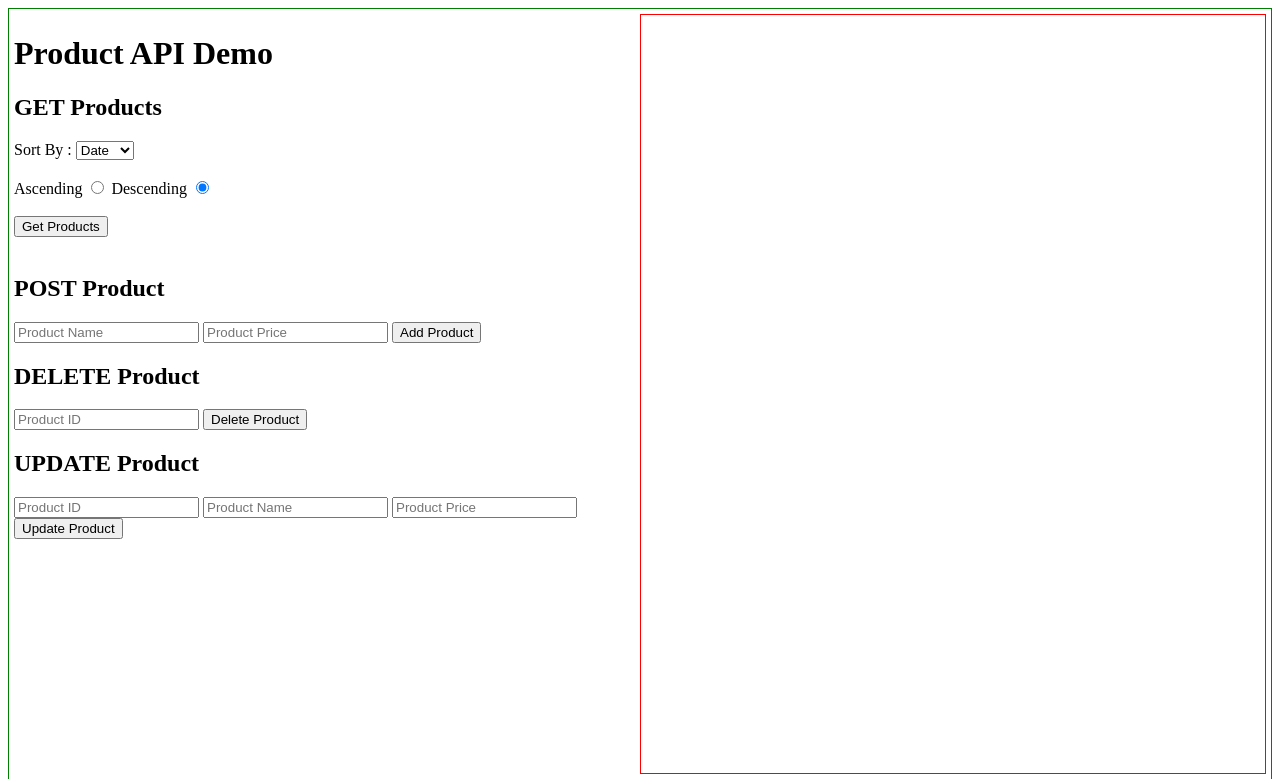
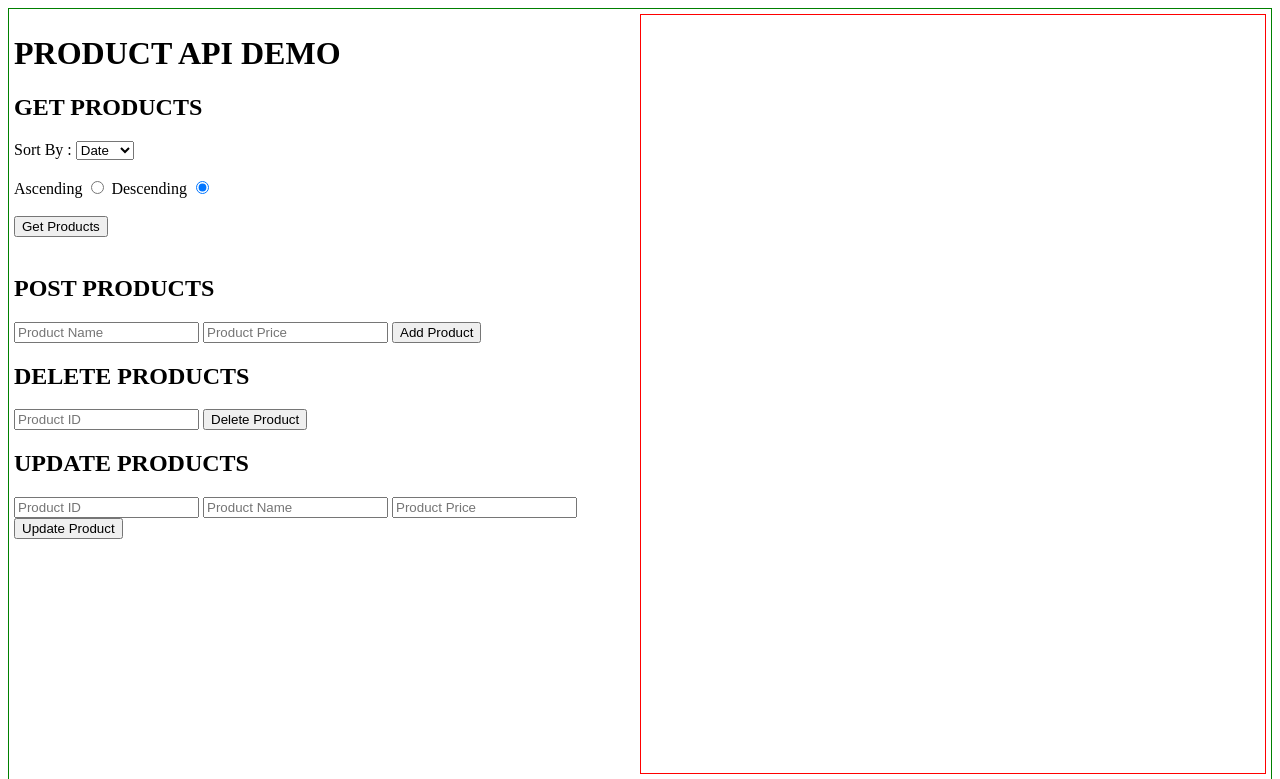
Before and after one commit to mgsainyinyitun/rest, a website: page html/index.html in a window 1280 px wide. Shown: the top 779 px of the page. Drawn offline with Linux system fonts and the light colour scheme.

Commit message:
change title

```diff
--- a/html/index.html
+++ b/html/index.html
@@ -50,9 +50,9 @@
 
 <body>
     <div id="form">
-        <h1>Product API Demo</h1>
+        <h1>PRODUCT API DEMO</h1>
 
-        <h2>GET Products</h2>
+        <h2>GET PRODUCTS</h2>
 
 
         <label for="sortBy">Sort By : </label>
@@ -76,20 +76,20 @@
 
         <div id="products"></div>
 
-        <h2>POST Product</h2>
+        <h2>POST PRODUCTS</h2>
         <form method="POST" id="addForm">
             <input type="text" id="name" required placeholder="Product Name">
             <input type="number" id="price" placeholder="Product Price" required step="any">
             <input type="submit" value="Add Product" />
         </form>
 
-        <h2>DELETE Product</h2>
+        <h2>DELETE PRODUCTS</h2>
         <form method="POST" id="deleteForm">
             <input type="text" id="productId" placeholder="Product ID" required>
             <input type="submit" value="Delete Product" />
         </form>
 
-        <h2>UPDATE Product</h2>
+        <h2>UPDATE PRODUCTS</h2>
         <form method="post" id="updateForm">
             <input type="text" id="updateId" placeholder="Product ID" required>
             <input type="text" id="updateName" placeholder="Product Name">
```
